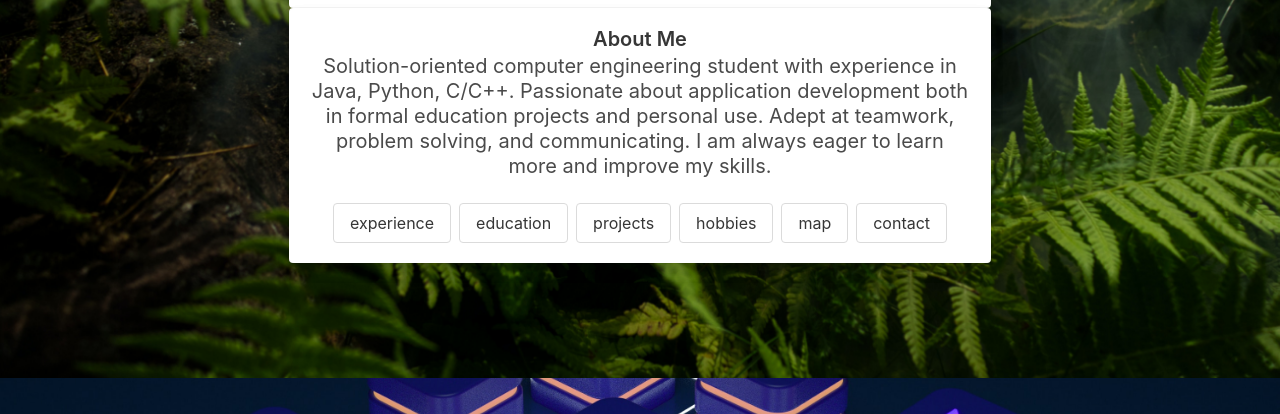
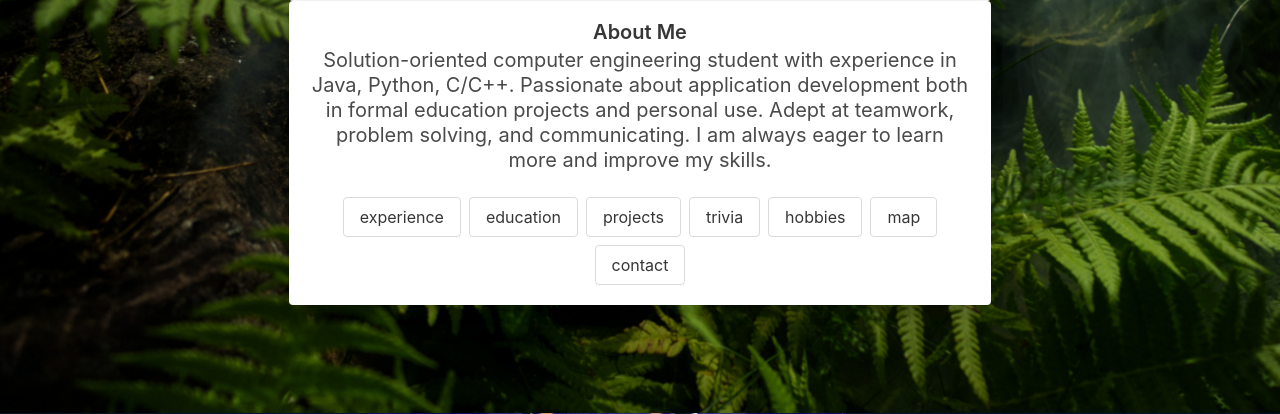
Before and after one commit to MLH-Fellowship/project-bored-apes, a Flask app: page / in a window 1280 px wide. Shown: the part 474-888 px from the top of the page. Run offline with Flask 2, Linux system fonts and the light colour scheme; some libraries are stand-ins or nearby versions.

Commit message:
Added trivia to menu bar

```diff
--- a/app/__init__.py
+++ b/app/__init__.py
@@ -16,7 +16,7 @@ with open(filename) as f:
 @app.route("/", defaults={"name": "logan"})
 @app.route("/<any(logan, hadi, justin):name>", methods=['GET'])
 def index(name):
-    anchors = ["Experience", "Education", "Projects", "Hobbies", "Map", "Contact"]
+    anchors = ["Experience", "Education", "Projects", "Trivia", "Hobbies", "Map", "Contact"]
     return render_template('index.html', title=name, url=os.getenv("URL"), data=data, anchors=anchors)
 
 @app.route("/contact", methods=['POST'])
@@ -30,10 +30,10 @@ def contact():
         receiver_email = request.form.get("receiver_email")
         formatted_message = "Name: {}\nEmail: {}\nMessage: {}".format(sender_name, sender_email, message)
         send_email(receiver_name, receiver_email, subject, formatted_message)
-        return '',204
+        return '', 204
 
 
 @app.errorhandler(404)
 def page_not_found(e):
-    # note that we set the 404 status explicitly
+    # Set the 404 status explicitly
     return render_template('404.html'), 404
--- a/app/templates/index.html
+++ b/app/templates/index.html
@@ -285,7 +285,7 @@
 
 {% if data[title]['trivias'] %}
 
- <section class="hero is-black has-jungle-bg is-fullheight p-6 has-text-centered">
+ <section id="trivia" class="hero is-black has-jungle-bg is-fullheight p-6 has-text-centered">
 
   <h1 class="title is-1 has-text-white is-uppercase">Trivia Board</h1>
 
```
